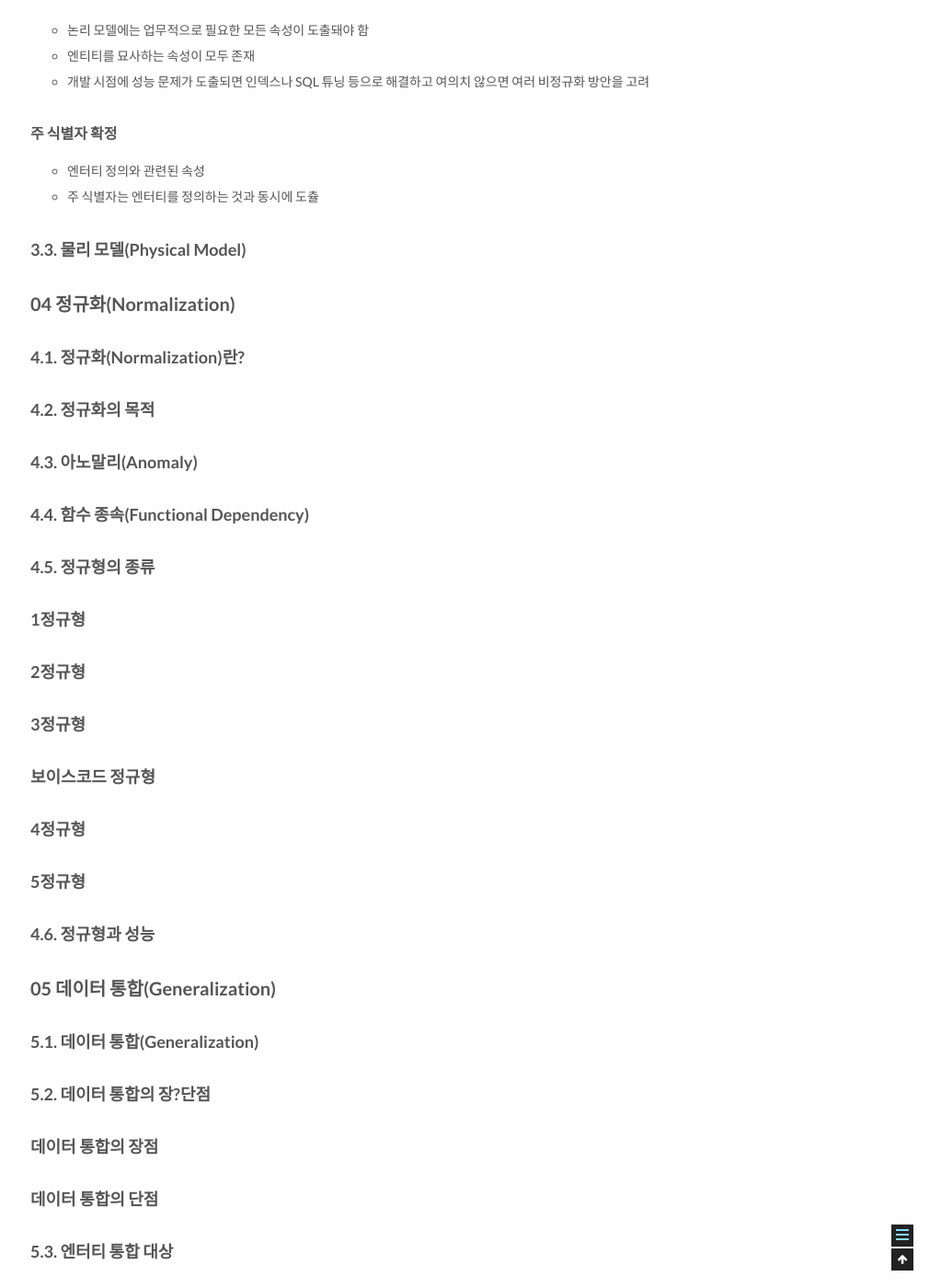
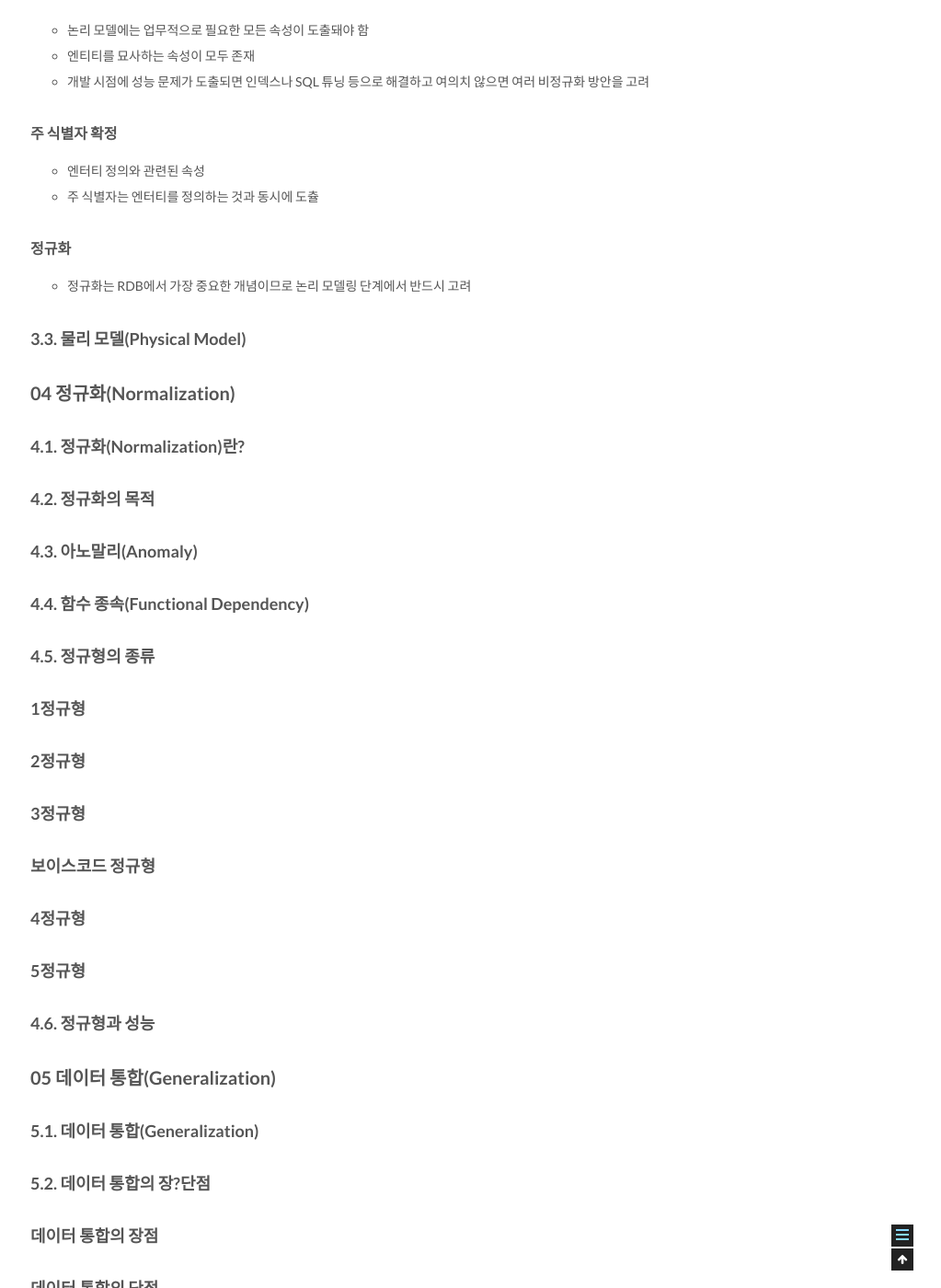
Before and after one commit to csj4032/csj4032.github.io, a Jekyll site: the page built from _posts/2018-05-02-관계형데이터모델링프리미엄가이드.md, in a window 1280 px wide and 1400 px high, scrolled down 9046 px. Shown: the whole window at 92% size, without its empty margins (257-1280 px from the left). Built offline with Jekyll 4.4.1, drawn with Linux system fonts in a browser that asks for light colours; comment, search, counter and statistics services are not loaded.

Commit message:
관계형 데이터 베이스 모델링 포스팅 수정

```diff
--- a/_posts/2018-05-02-관계형데이터모델링프리미엄가이드.md
+++ b/_posts/2018-05-02-관계형데이터모델링프리미엄가이드.md
@@ -278,6 +278,9 @@ comments: true
 * 엔터티 정의와 관련된 속성
 * 주 식별자는 엔터티를 정의하는 것과 동시에 도츌
 
+#### 정규화
+* 정규화는 RDB에서 가장 중요한 개념이므로 논리 모델링 단계에서 반드시 고려
+
 ### 3.3. 물리 모델(Physical Model)
 
 ## 04 정규화(Normalization)
```
